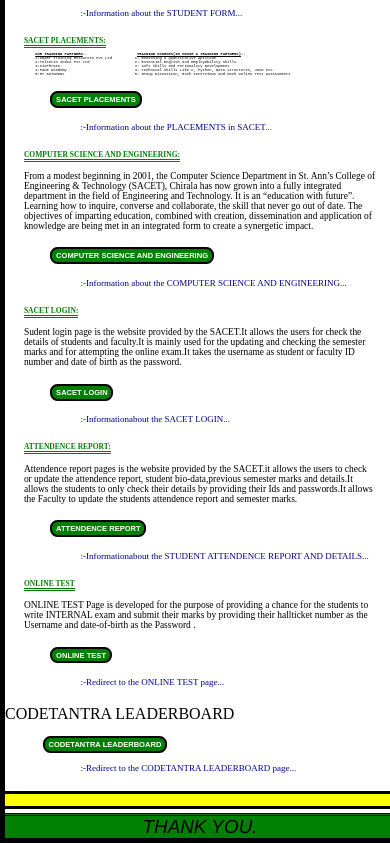
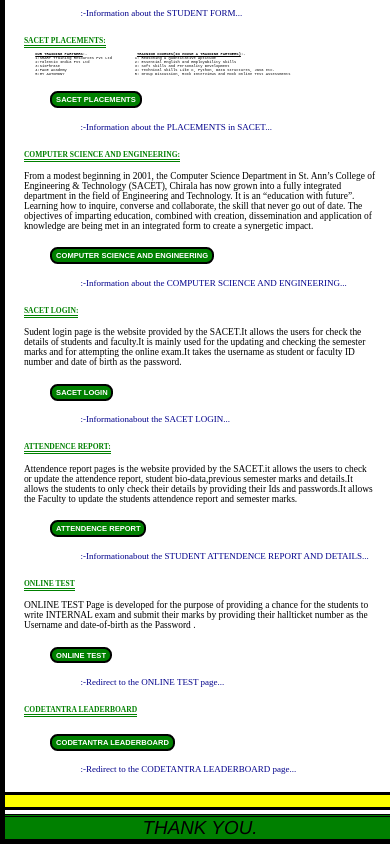
Before and after one commit to Ayyappa-915/college-webpage, a plain HTML site: page index.html in a window 390 px wide. Shown: the part 914-1758 px from the top of the page. Drawn offline with Linux system fonts and the light colour scheme.

Commit message:
Update mobile.css

```diff
--- a/mobile.css
+++ b/mobile.css
@@ -72,7 +72,7 @@
     margin: 0.2cm;
     font-size: 0.3cm;
  }
-.sh1,.sh2,.sh3,.sh4,.sh5,.sh6,.sh7,.sh8
+.sh1,.sh2,.sh3,.sh4,.sh5,.sh6,.sh7,.sh8,.sh9
 {
    font-weight: bolder;
    font-size: 0.2cm;
@@ -81,7 +81,7 @@
    max-width: fit-content;
    border-top: 0cm;border-left: 0cm;border-right: 0cm;border-style: double;
 }
-.sb1,.sb2,.sb3,.sb4,.sb5,.sb6,.sb7,.sb8
+.sb1,.sb2,.sb3,.sb4,.sb5,.sb6,.sb7,.sb8,.sb9
 {
    padding-left: 0.2cm;
    padding-right: 0.2cm;
```
